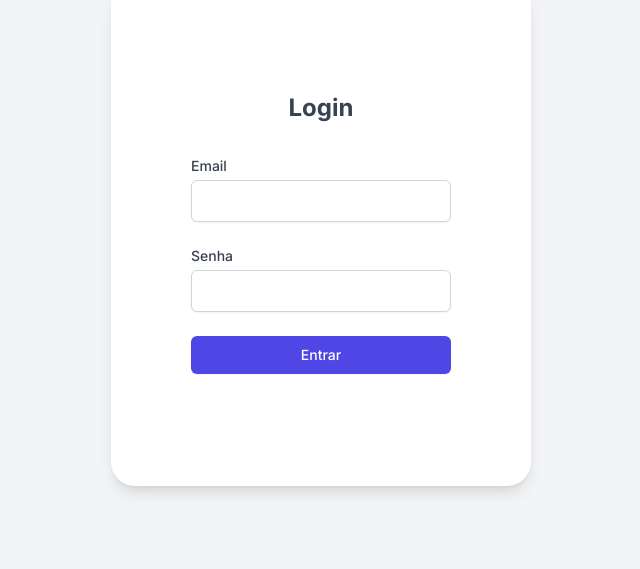
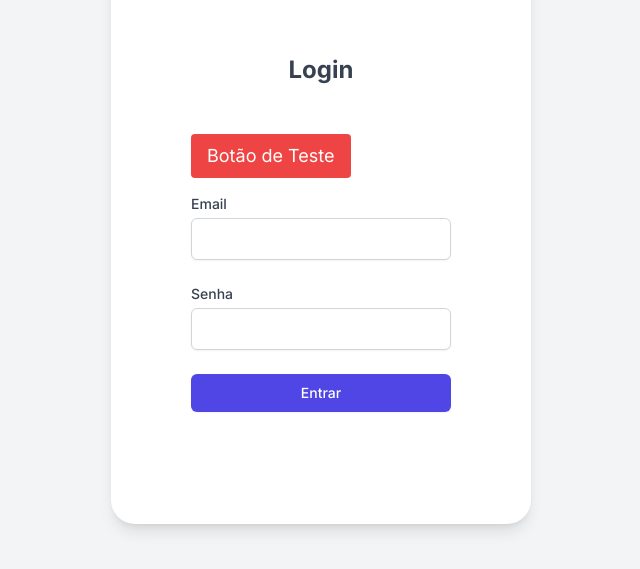
Before and after one commit to ndrd79/portal-maria-helena, a Next.js app: page /login in a window 1280 px wide. Shown: the part 167-736 px from the top of the page, without its empty margins (319-959 px from the left). Built offline with nearby package versions, Linux system fonts and the light colour scheme; no server answers.

Commit message:
feat: adicionar botão de teste e alertas para debug

```diff
--- a/src/app/login/page.tsx
+++ b/src/app/login/page.tsx
@@ -4,11 +4,26 @@ import { useState } from 'react'
 import { supabase } from '@/lib/supabase'
 import { Alert } from '@/components/Alert'
 
+function TestButton() {
+  return (
+    <button
+      onClick={() => {
+        console.log('Teste de clique')
+        alert('Botão de teste clicado!')
+      }}
+      className="mb-4 px-4 py-2 bg-red-500 text-white rounded"
+    >
+      Botão de Teste
+    </button>
+  )
+}
+
 export default function Login() {
   const [loading, setLoading] = useState(false)
   const [error, setError] = useState<string | null>(null)
 
   const handleLogin = async () => {
+    alert('Botão de login clicado!')
     console.log('Botão clicado - Iniciando login...')
     setLoading(true)
     setError(null)
@@ -84,6 +99,8 @@ export default function Login() {
               <div className="py-8 text-base leading-6 space-y-4 text-gray-700 sm:text-lg sm:leading-7">
                 <h1 className="text-2xl font-bold mb-8 text-center">Login</h1>
 
+                <TestButton />
+
                 {error && <Alert type="error" message={error} />}
 
                 <div className="space-y-6">
```
